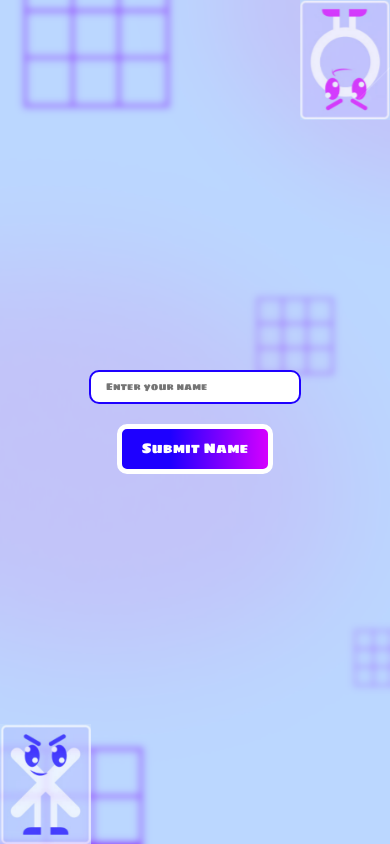
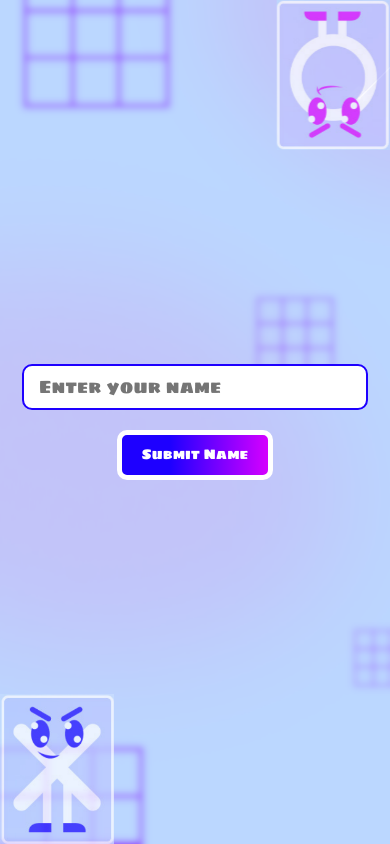
Before and after one commit to Yashu-Goel/TicTacToe, a React (Create React App) app in the folder client/: page / in a window 390 px wide. Built offline with nearby package versions, Linux system fonts and the light colour scheme; no server answers.

Commit message:
bug fixes

```diff
--- a/client/package.json
+++ b/client/package.json
@@ -17,7 +17,7 @@
     "web-vitals": "^2.1.4"
   },
   "scripts": {
-    "start": "react-scripts start",
+    "start": "react-scripts start --host 0.0.0.0",
     "build": "react-scripts build",
     "test": "react-scripts test",
     "eject": "react-scripts eject"
--- a/client/src/Components/Home.css
+++ b/client/src/Components/Home.css
@@ -11,17 +11,16 @@
   position: absolute;
   bottom: 0;
   left: 0;
-  height: 15rem;
+  height: 22rem;
   z-index: 5;
-    opacity: 0.7;
-
+  opacity: 0.7;
 }
 .OImage {
   position: absolute;
   top: 0;
   right: 0;
   transform: rotate(180deg);
-  height: 15rem;
+  height: 22rem;
   z-index: 5;
   opacity: 0.7;
 }
@@ -33,11 +32,17 @@
   justify-content: center;
   align-items: center;
 }
+.HomeButtons{
+  display: flex;
+  flex-direction: column;
+  align-items: center;
+  justify-content: center;
+}
 .HomeButtons button {
   padding: 1rem 2rem;
   margin: 10px;
   border-radius: 10px;
-  border: 2px solid #1e00ff;
+  border: 20px solid #1e00ff;
   background: rgb(30, 0, 255);
   background: linear-gradient(
     90deg,
@@ -50,7 +55,10 @@
   font-size: 1.4rem;
   color: white;
   border: 5px solid white;
-
+  transition: transform 0.1s;
+}
+.HomeButtons button:hover{
+  transform: scale(1.05);
 }
 .HomeButtons p{
   font-size: 1.2rem;
@@ -64,7 +72,7 @@
   border-radius: 10px;
   border: 2px solid #1e00ff;
   font-family: "Sigmar One", sans-serif;
-  font-size: 1rem;
+  font-size: 1.8rem;
   color: #1e00ff;
 }
 .InputContainer{
@@ -72,14 +80,15 @@
   justify-content: center;
   align-items: center;
   flex-direction: column;
+
 }
 /* Use Color Code: #1e00ff (Blue)
 #d500ff(Pink) */
 @media (max-width: 768px) {
   .XImage{
-    height: 12rem;
+    height: 15rem;
   }
   .OImage{
-    height: 12rem;
+    height: 15rem;
   }
 }
--- a/client/src/Modals/Loading.css
+++ b/client/src/Modals/Loading.css
@@ -21,6 +21,13 @@
   display: flex;
   margin: 10px 0px;
   gap: 10px;
+}
+.UserIdBox
+{
+  position: absolute;
+  top: 0;
+  background-color: white;
+  font-size: 2rem;
 }
 .fade{
   z-index: 155555 !important;
--- a/client/src/Modals/Loading.js
+++ b/client/src/Modals/Loading.js
@@ -1,20 +1,11 @@
-// Loading.js
+
 import React, { useState, useEffect } from "react";
 import "./Loading.css";
 import ShootingStars from "../Components/ShootingStars";
-import {
-  Container,
-  Row,
-  Col,
-  Navbar,
-  Badge,
-  Button,
-  Modal,
-} from "react-bootstrap";
-import RequestModal from "./RequestModal";
+import { Navbar, Badge, Button } from "react-bootstrap";
 import toast from "react-hot-toast";
 import { io } from "socket.io-client";
-import { First } from "react-bootstrap/esm/PageItem";
+import RequestModal from "./RequestModal";
 
 export const socket = io("http://localhost:5000");
 
@@ -23,6 +14,7 @@ const Loading = () => {
   const [IsConnected, setIsConnected] = useState(true);
   const [onlineFriends, setOnlineFriends] = useState([]);
   const [showModal, setShowModal] = useState(false);
+
   useEffect(() => {
     const interval = setInterval(() => {
       setDots((dots) => (dots < 3 ? dots + 1 : 0));
@@ -38,6 +30,7 @@ const Loading = () => {
     });
 
     socket.emit("find-friends");
+
     return () => {
       clearInterval(interval);
       window.removeEventListener("beforeunload", handleBeforeUnload);
@@ -48,7 +41,10 @@ const Loading = () => {
   const getDots = () => {
     return ".".repeat(dots);
   };
+
   const handleCopyClick = () => {
+    console.log("OKOK");
+
     if (!socket) {
       toast.error("Please wait for the game to start");
     } else {
@@ -59,7 +55,6 @@ const Loading = () => {
   };
 
   const handleStartMatch = (opponent) => {
-    // toast.error(opponent);
     if (!socket) {
       toast.error("Please wait for the game to start");
       return;
@@ -68,7 +63,9 @@ const Loading = () => {
       socket.emit("send-room-request", socket.id, opponent);
     }
   };
-  const handleRequest = () => {};
+
+  const handleRequest = () => {
+  };
 
   return (
     <>
@@ -80,11 +77,12 @@ const Loading = () => {
         />
       )}
       <div className="loading-container">
-        <Navbar bg="dark" variant="dark" expand="lg">
-          {/* <Navbar.Brand>Your App</Navbar.Brand> */}
-          {/* <Navbar.Toggle aria-controls="basic-navbar-nav" /> */}
+        <div className="UserIdBox">
+          <Navbar bg="dark" variant="dark" expand="lg" className="fixed-top">
             <Navbar.Collapse id="basic-navbar-nav">
-            <Navbar.Text className="mr-auto">User ID: {socket.id}</Navbar.Text>
+              <Navbar.Text className="mr-auto">
+                User ID: {socket.id}
+              </Navbar.Text>
               <Navbar.Text>
                 <Badge variant={IsConnected ? "success" : "danger"}>
                   {IsConnected ? "Online" : "Offline"}
@@ -97,8 +95,11 @@ const Loading = () => {
               </Navbar.Text>
             </Navbar.Collapse>
           </Navbar>
+        </div>
         <div className="loading-content">
+          {onlineFriends.length === 0 ? (
             <p>Waiting for opponents{getDots()}</p>
+          ) : (
             <ol className="friends-list">
               {onlineFriends.map((friend, index) => (
                 <li key={index}>
@@ -109,6 +110,7 @@ const Loading = () => {
                 </li>
               ))}
             </ol>
+          )}
         </div>
         <ShootingStars />
       </div>
```
Lines whose indentation alone changed are shown as unchanged.
